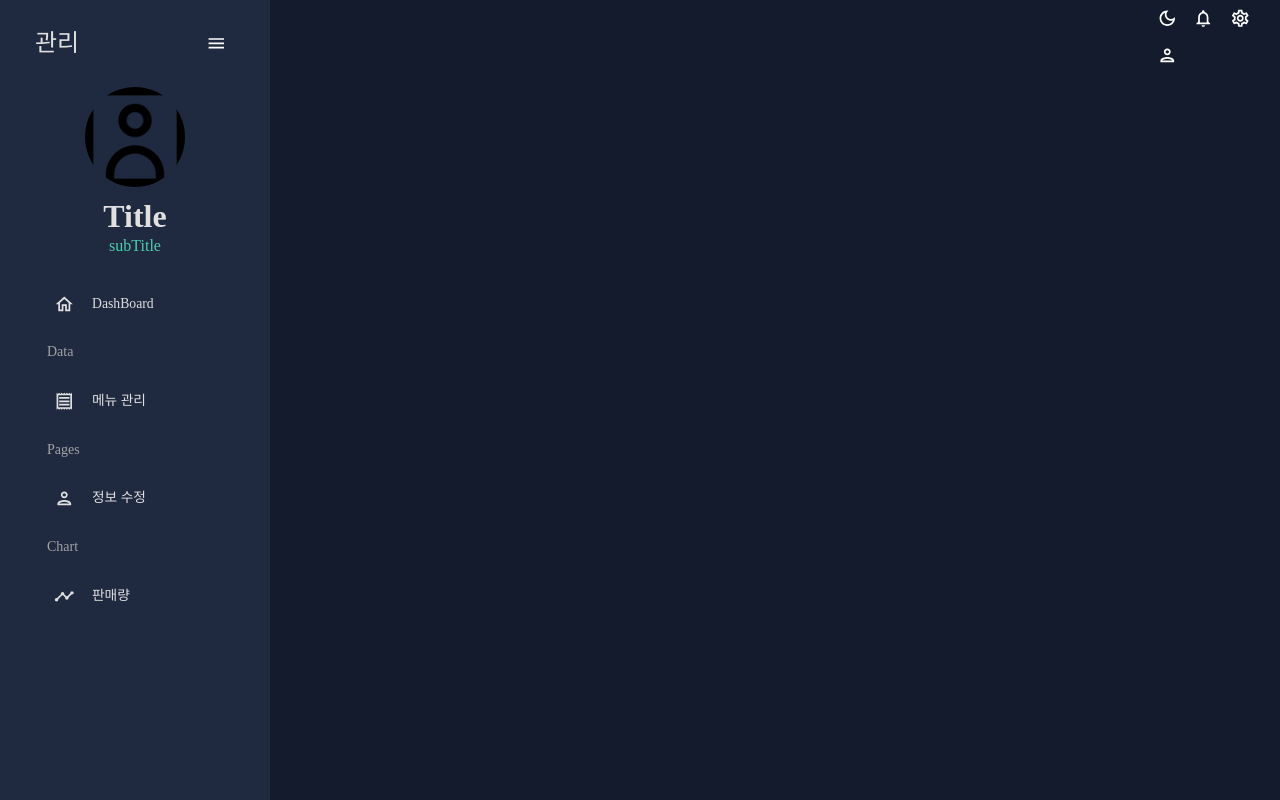
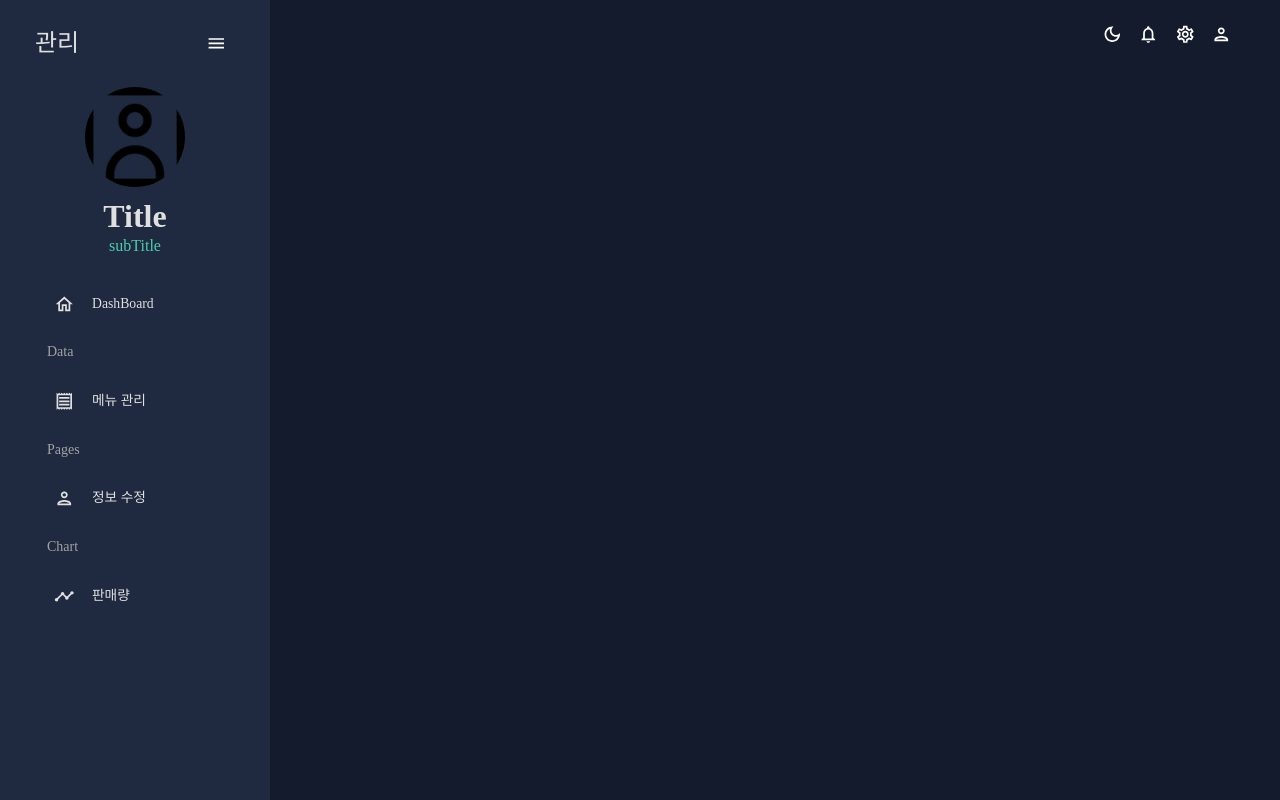
Before and after one commit to annoeul/Mosk-FE, a React (Vite) app: page /dashhome in a window 1280 px wide. Built offline with nearby package versions, Linux system fonts and the light colour scheme.

Commit message:
Design: Topbar UI 수정

```diff
--- a/src/components/global/Topbar.jsx
+++ b/src/components/global/Topbar.jsx
@@ -18,14 +18,14 @@ const Topbar = () => {
   const colorMode = useContext(ColorModeContext)
 
   return (
-    // <Container>
-    // <Box display="flex" p={2}>
-    //   <Box backgroundColor={colors.primary[400]} borderRadius="3px">
-    //     <InputBase sx={{ ml: 2, flex: 1 }} placeholder="search" />
-    //     <IconButton type="button" sx={{ p: 1 }}>
-    //       <SearchIcon />
-    //     </IconButton>
-    //   </Box>
+    <Container>
+      <Box display="flex" justifyContent="space-between" p={2}>
+        <Box backgroundColor={colors.primary[500]} borderRadius="3px">
+          {/* <InputBase sx={{ ml: 2, flex: 1 }} placeholder="search" />
+          <IconButton type="button" sx={{ p: 1 }}>
+            <SearchIcon />
+          </IconButton> */}
+        </Box>
 
         <Box>
           <IconButton onClick={colorMode.toggleColorMode}>
@@ -41,8 +41,8 @@ const Topbar = () => {
             <PersonOutlinedIcon />
           </IconButton>
         </Box>
-    // </Box>
-    // </Container>
+      </Box>
+    </Container>
   )
 }
 
--- a/src/pages/dashBoard/index.jsx
+++ b/src/pages/dashBoard/index.jsx
@@ -13,7 +13,7 @@ function DashPage() {
     <ColorModeContext.Provider value={colorMode}>
       <ThemeProvider theme={theme}>
         <CssBaseline />
-        <div style={{ display: "flex", justifyContent: "space-evenly" }}>
+        <div style={{ display: "flex" }}>
           <Sidebar />
           {/* <main className="content"> */}
           <Topbar />
```
Lines whose indentation alone changed are shown as unchanged.
